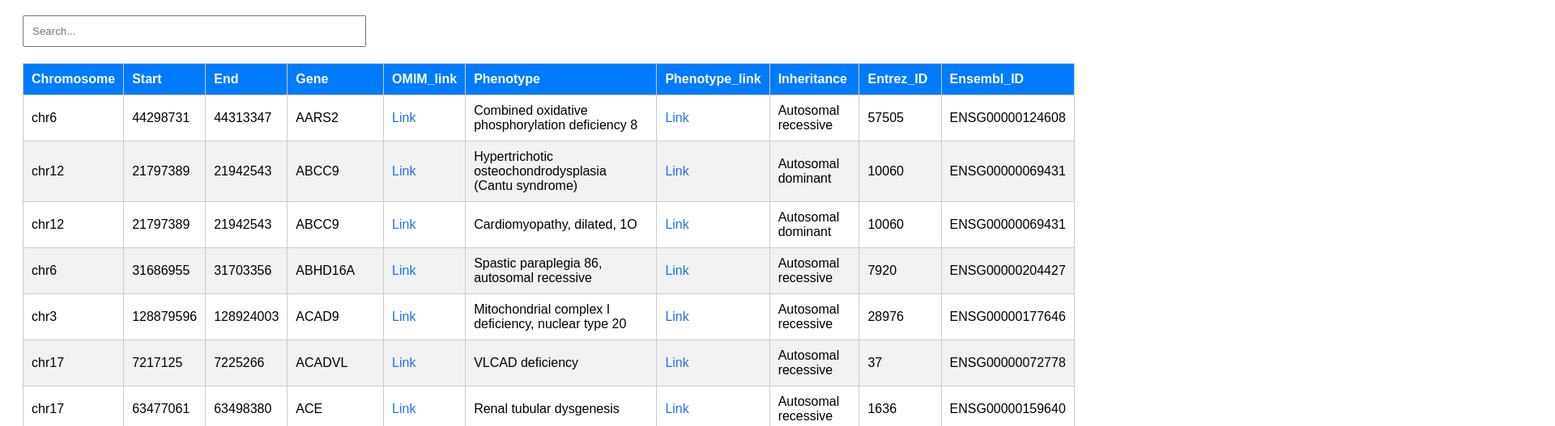
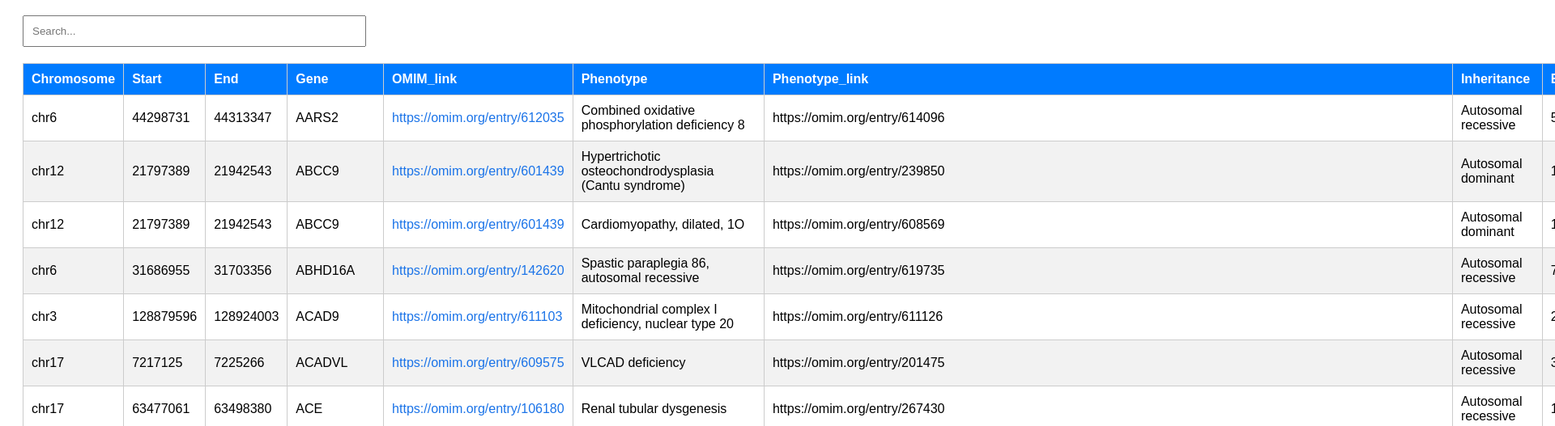
Before and after one commit to GI-Lab-TIGS/NMPhenogen_database, a plain HTML site: page index.html in a window 1280 px wide. Shown: the part 89-616 px from the top of the page at 81% size, 1920 px wide, since content can reach past the window. Drawn offline with Linux system fonts and the light colour scheme.

Commit message:
Update index.html

```diff
--- a/index.html
+++ b/index.html
@@ -32,9 +32,7 @@
 
 <script>
 async function loadJSON() {
-    try {
     const response = await fetch('nmphenogen_data.json');
-        if (!response.ok) throw new Error('JSON file not found');
     const data = await response.json();
     const tbody = document.querySelector('#data-table tbody');
     const thead = document.getElementById('table-headers');
@@ -45,7 +43,7 @@ async function loadJSON() {
 
     if (data.length === 0) return;
 
-        // Dynamically create headers based on JSON keys
+    // Dynamically create headers
     const keys = Object.keys(data[0]);
     keys.forEach(key => {
         const th = document.createElement('th');
@@ -57,17 +55,29 @@ async function loadJSON() {
     data.forEach(item => {
         const tr = document.createElement('tr');
         tr.innerHTML = keys.map(key => {
-                // Make links clickable if field contains 'link' or 'url'
-                if (typeof item[key] === 'string' && (key.toLowerCase().includes('link') || key.toLowerCase().includes('url'))) {
-                    return `<td><a href="${item[key]}" target="_blank">Link</a></td>`;
-                } else {
+            if (key.toLowerCase().includes('omim')) {
+                return item[key]
+                    ? `<td><a href="https://www.omim.org/entry/${item[key]}" target="_blank">${item[key]}</a></td>`
+                    : `<td></td>`;
+            }
+            else if (key.toLowerCase().includes('mim')) {
+                return item[key]
+                    ? `<td><a href="https://omim.org/entry/${item[key]}" target="_blank">${item[key]}</a></td>`
+                    : `<td></td>`;
+            }
+            else if (key.toLowerCase().includes('orphanet')) {
+                return item[key]
+                    ? `<td><a href="https://www.orpha.net/en/disease/detail/${item[key]}" target="_blank">${item[key]}</a></td>`
+                    : `<td></td>`;
+            }
+            else {
                 return `<td>${item[key] !== null && item[key] !== undefined ? item[key] : ''}</td>`;
             }
         }).join('');
         tbody.appendChild(tr);
     });
 
-        // Setup search filter
+    // Search filter
     const searchInput = document.getElementById('search-input');
     searchInput.addEventListener('input', () => {
         const term = searchInput.value.toLowerCase();
@@ -75,16 +85,11 @@ async function loadJSON() {
             row.style.display = Array.from(row.cells).some(cell => cell.textContent.toLowerCase().includes(term)) ? '' : 'none';
         });
     });
-
-    } catch (err) {
-        console.error(err);
-        alert('Failed to load JSON data.');
-    }
 }
 
-// Load JSON on page load
 window.addEventListener('DOMContentLoaded', loadJSON);
 </script>
 
+
 </body>
 </html>
```
Lines whose indentation alone changed are shown as unchanged.
